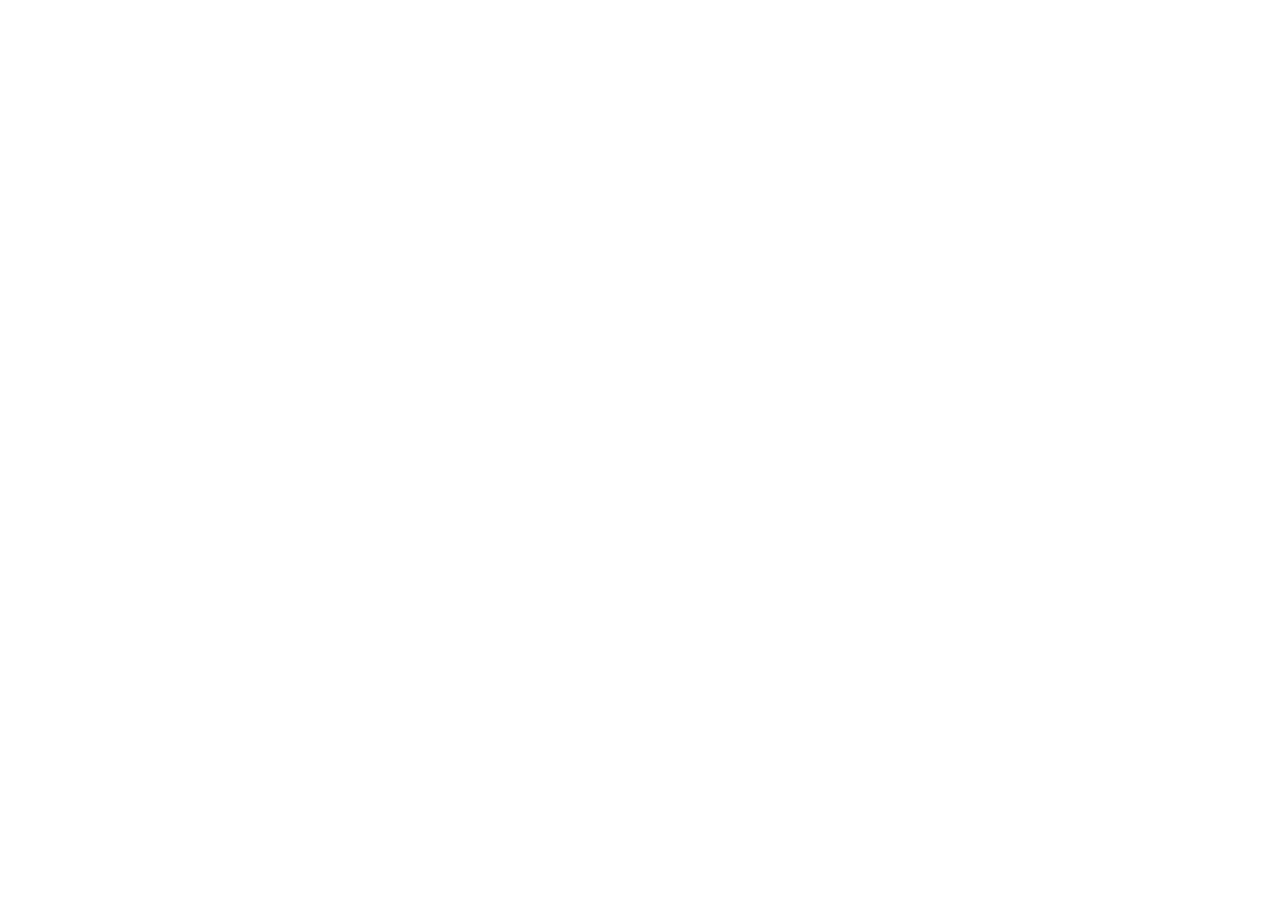
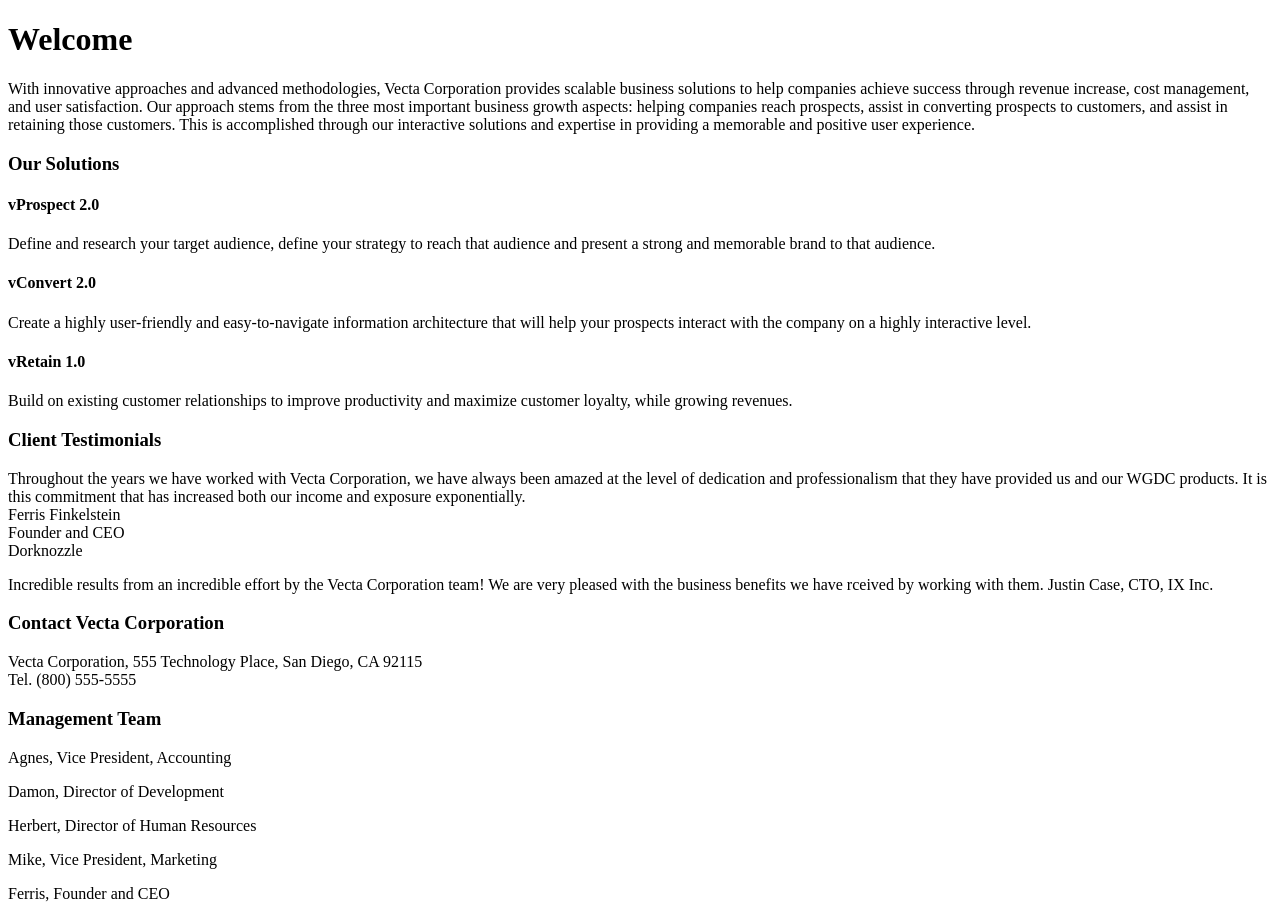
Before and after one commit to WadikarVaibhav/Assignment-1, a plain HTML site: page index.html in a window 1280 px wide. Before the commit the page ends 800 px from the top, so only its background shows below. Drawn offline with Linux system fonts and the light colour scheme.

Commit message:
Embedded index file with provided markup

```diff
--- a/index.html
+++ b/index.html
@@ -4,9 +4,32 @@
     <meta charset="UTF-8">
     <meta name="viewport" content="width=device-width, initial-scale=1.0">
     <meta http-equiv="X-UA-Compatible" content="ie=edge">
-    <title>Document</title>
+    <title>Welcome to Vecta Corp. – 24/7 365 turnkey vSolutions for your agile ebusiness</title>
 </head>
 <body>
+    <h1>Welcome</h1>
+    <p>With innovative approaches and advanced methodologies, Vecta Corporation provides scalable business solutions to help companies achieve success through revenue increase, cost management, and user satisfaction. Our approach stems from the three most important business growth aspects: helping companies reach prospects, assist in converting prospects to customers, and assist in retaining those customers. This is accomplished through our interactive solutions and expertise in providing a memorable and positive user experience.</p>
 
+    <h3>Our Solutions</h3>
+    <h4>vProspect 2.0</h4>
+    <p>Define and research your target audience, define your strategy to reach that audience and present a strong and memorable brand to that audience.</p>
+    <h4>vConvert 2.0</h4>
+    <p>Create a highly user-friendly and easy-to-navigate information architecture that will help your prospects interact with the company on a highly interactive level.</p>
+    <h4>vRetain 1.0</h4>
+    <p>Build on existing customer relationships to improve productivity and maximize customer loyalty, while growing revenues.</p>
+
+    <h3>Client Testimonials</h3>
+    <p>Throughout the years we have worked with Vecta Corporation, we have always been amazed at the level of dedication and professionalism that they have provided us and our WGDC products. It is this commitment that has increased both our income and exposure exponentially.<br/>Ferris Finkelstein<br/>Founder and CEO<br/>Dorknozzle</p>
+    <p>Incredible results from an incredible effort by the Vecta Corporation team! We are very pleased with the business benefits we have rceived by working with them. Justin Case, CTO, IX Inc.</p>
+
+    <h3>Contact Vecta Corporation</h3>
+    <p>Vecta Corporation, 555 Technology Place, San Diego, CA 92115<br/>Tel. (800) 555-5555</p>
+
+    <h3>Management Team</h3>
+    <p>Agnes, Vice President, Accounting</p>
+    <p>Damon, Director of Development</p>
+    <p>Herbert, Director of Human Resources</p>
+    <p>Mike, Vice President, Marketing</p>
+    <p>Ferris, Founder and CEO</p>
 </body>
 </html>
```
